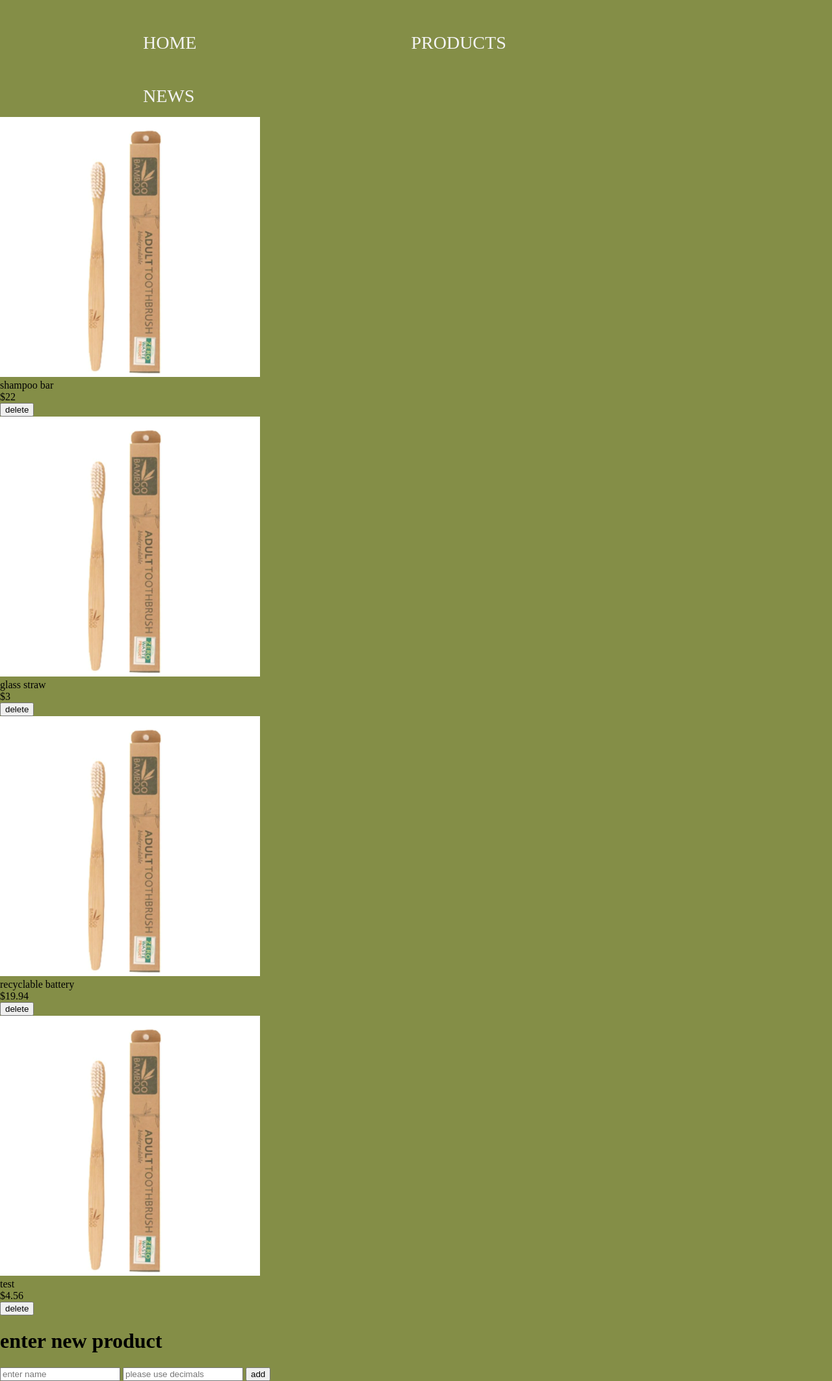
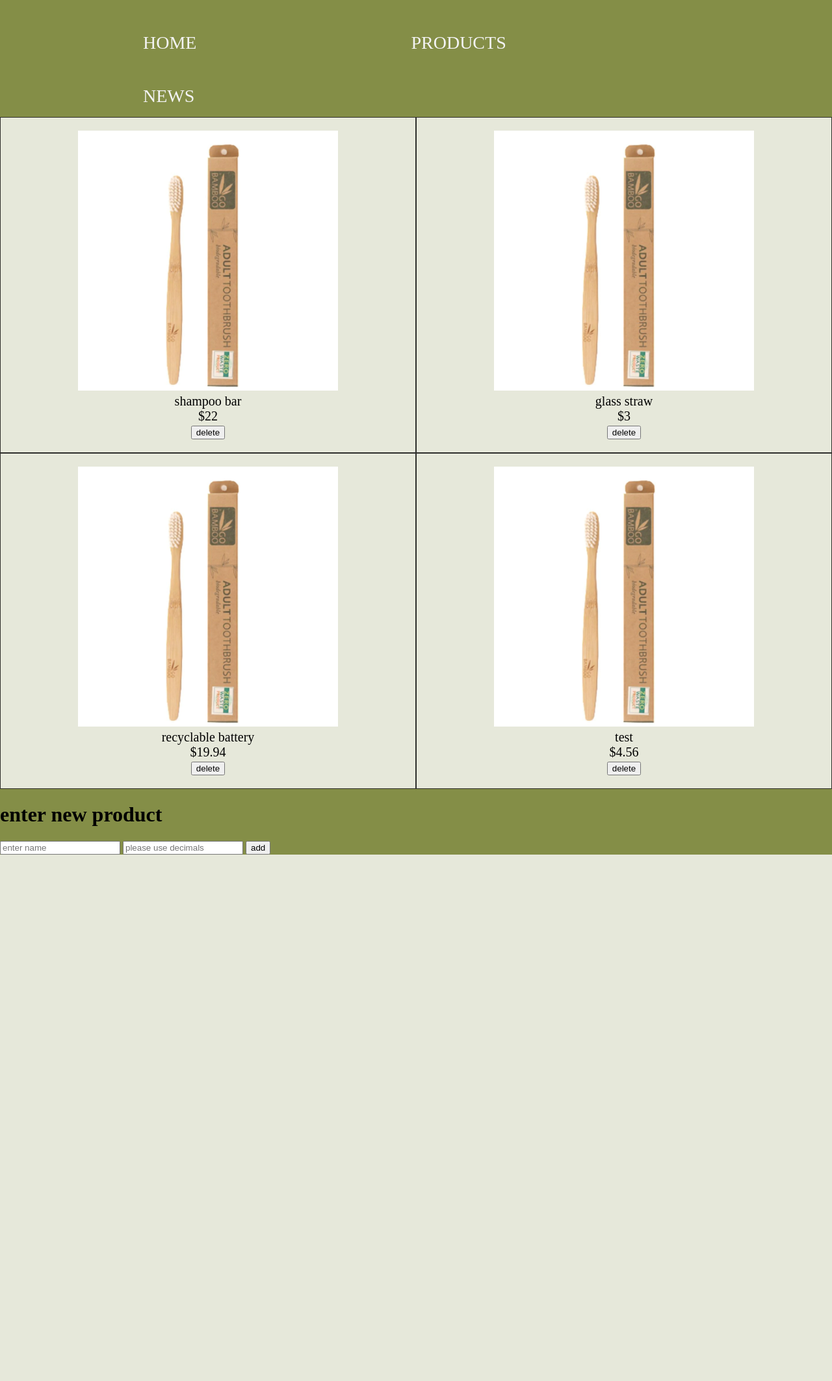
Before and after one commit to slee498/web-application, a Flask app: page /product in a window 1280 px wide. Shown: the whole page at 65% size. After the commit the page ends 1315 px from the top, so only its background shows below. Run offline with Flask 2, Linux system fonts and the light colour scheme; data comes from the database, SQL or seed files in the repository; both versions use the stored data as it was after the commit.

Commit message:
allow two grid items per page

```diff
--- a/static/styles.css
+++ b/static/styles.css
@@ -1,12 +1,16 @@
-/* table on products page */
-.table, th, td {
-    font-family: 'Times New Roman', Times, serif,;
-    border-collapse: collapse;
-    font-size: 30px;
-    text-align: center;
-    float: left;
-    width: 100%;
-  }
+/* grid on products page */
+.grid-container {
+  display: grid;
+  grid-template-columns: auto auto;
+}
+
+.grid-item {
+  background-color: rgba(255, 255, 255, 0.8);
+  border: 1px solid rgba(0, 0, 0, 0.8);
+  padding: 20px;
+  font-size: 20px;
+  text-align: center;
+}
 
 img {
   width: 400px;
--- a/templates/product.html
+++ b/templates/product.html
@@ -23,15 +23,14 @@
 
     <br><br> <br><br> <br><br> <br><br> <br><br>
 
-    <div class="gird-container">
+    <div class="grid-container">
         {% for item in results %}
-        <div class="grid-item"><img src="{{url_for('static', filename='images/tooth.webp')}}"></div>
-        <div class="grid-item"> {{item[1]}} </div>
-        <div class="grid-item"> ${{item[2]}} </div>
-        <div class="grid-item"><form action="/delete" method="post">
-                                    <input type="hidden" name="product_name" value="{{item[0]}}">
-                                     <input type="submit" value="delete">
-                                </form></div>
+        <div class="grid-item"><img src="{{url_for('static', filename='images/tooth.webp')}}"> <br> {{item[1]}} <br> ${{item[2]}}
+            <form action="/delete" method="post">
+            <input type="hidden" name="product_name" value="{{item[0]}}">
+            <input type="submit" value="delete">
+            </form>
+        </div>
         {% endfor %}
     </div>
 
```
Also changed, not shown: product.db.
